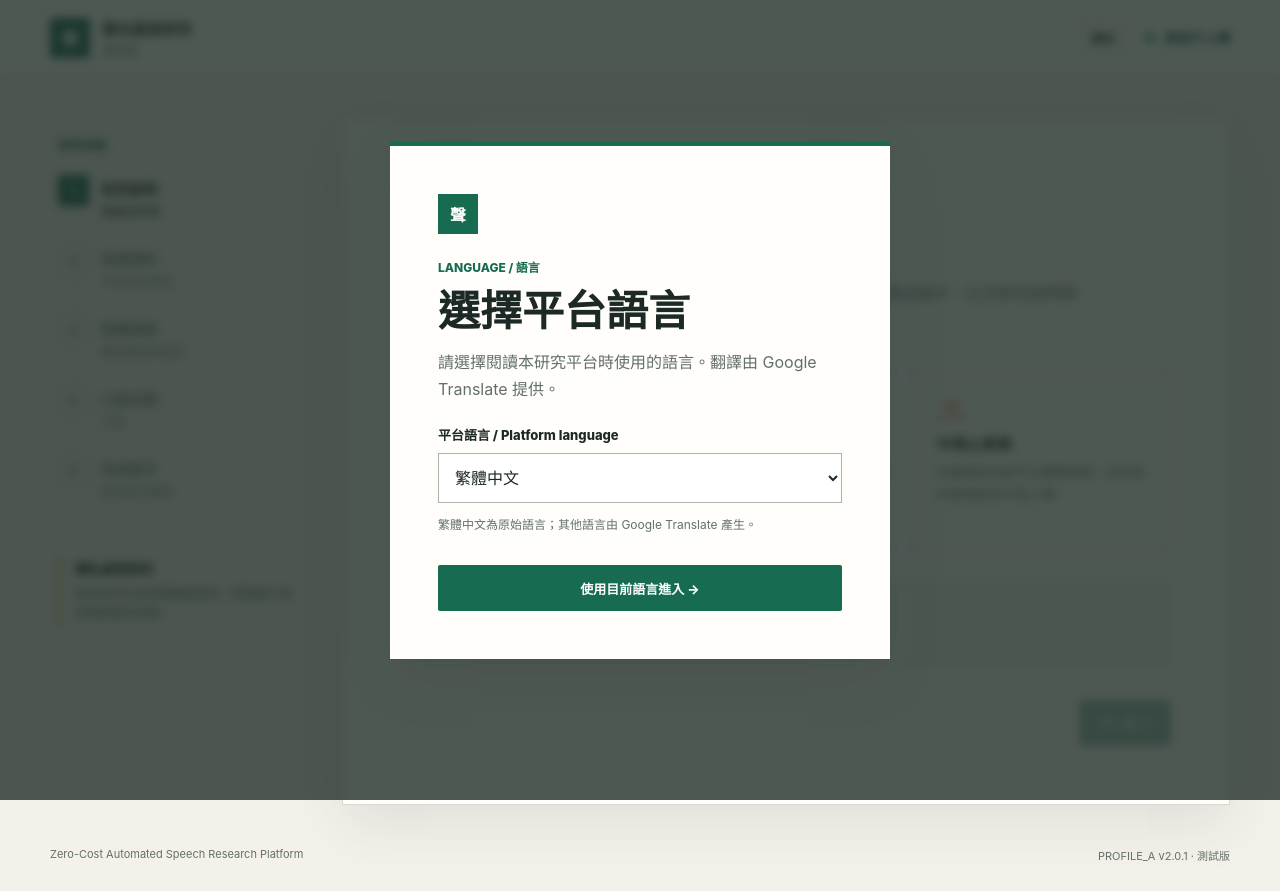
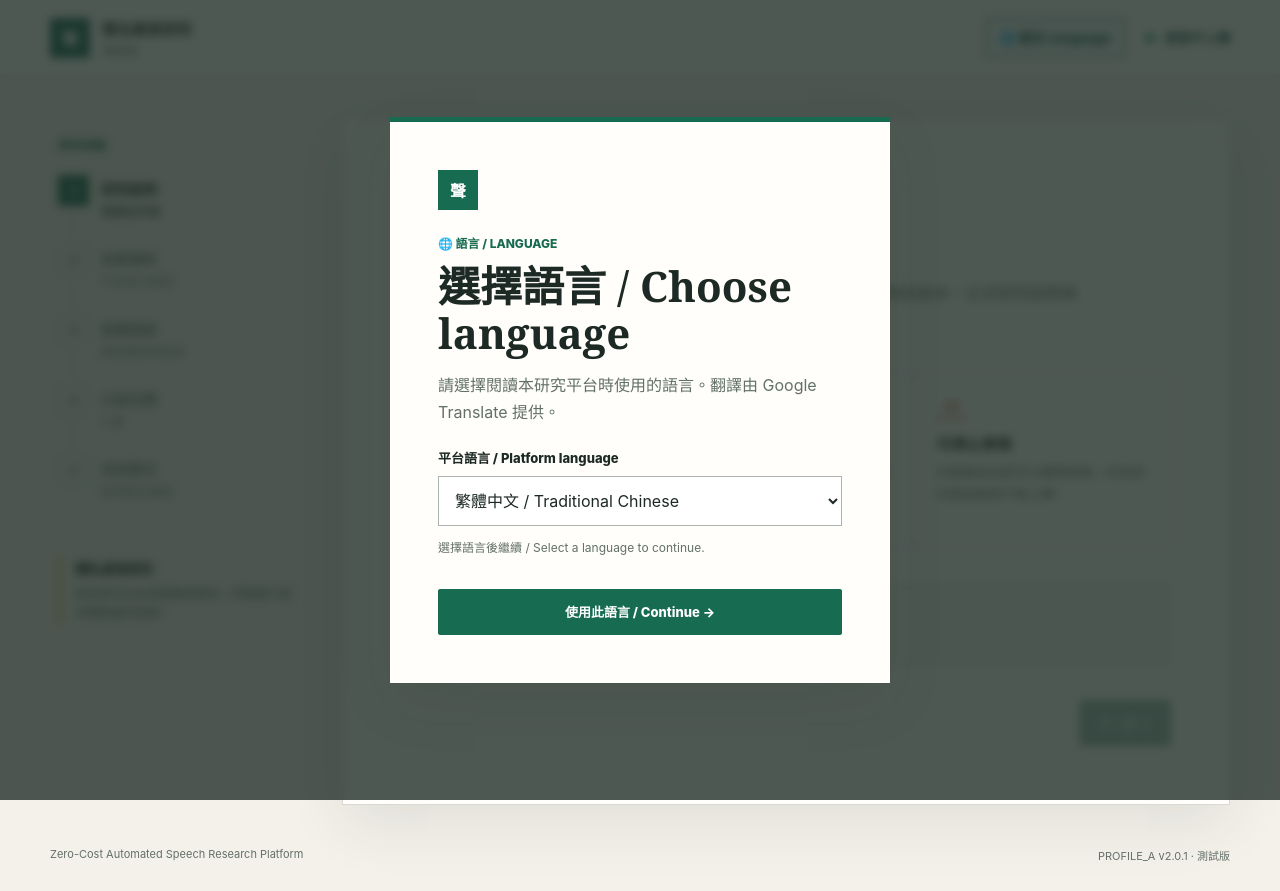
Before and after one commit to jameszdog101-ui/anonymous-speech-research-platform, a website with bundled scripts: page public/index.html in a window 1280 px wide. Built offline with nearby package versions, Linux system fonts and the light colour scheme.

Commit message:
Keep language controls universally readable

```diff
--- a/public/app.js
+++ b/public/app.js
@@ -364,7 +364,7 @@ elements.enterPlatform.addEventListener("click", () => {
   sessionStorage.setItem("platformLanguage", language);
   if (language === "zh-TW") {
     document.cookie = "googtrans=; Max-Age=0; path=/";
-    closeLanguageGate();
+    window.location.reload();
     return;
   }
   document.cookie = `googtrans=/zh-TW/${language}; path=/; SameSite=Lax`;
@@ -375,7 +375,7 @@ elements.changeLanguage.addEventListener("click", () => {
   elements.languageGate.hidden = false;
   document.body.classList.add("language-locked");
 });
-document.addEventListener("google-translate-ready", () => { elements.translateStatus.textContent = "選好語言後，按下方按鈕進入平台。"; });
+document.addEventListener("google-translate-ready", () => { elements.translateStatus.textContent = "選擇語言後繼續 / Select a language to continue."; });
 
 const savedLanguage = sessionStorage.getItem("platformLanguage");
 if (savedLanguage) {
--- a/public/index.html
+++ b/public/index.html
@@ -12,28 +12,28 @@
     <div id="language-gate" class="language-gate" role="dialog" aria-modal="true" aria-labelledby="language-title">
       <div class="language-panel">
         <span class="brand-mark language-mark" aria-hidden="true">聲</span>
-        <p class="eyebrow">Language / 語言</p>
-        <h1 id="language-title">選擇平台語言</h1>
+        <p class="eyebrow notranslate" translate="no">🌐 語言 / Language</p>
+        <h1 id="language-title" class="notranslate" translate="no">選擇語言 / Choose language</h1>
         <p>請選擇閱讀本研究平台時使用的語言。翻譯由 Google Translate 提供。</p>
-        <label class="language-select">
+        <label class="language-select notranslate" translate="no">
           <span>平台語言 / Platform language</span>
-          <select id="platform-language">
-            <option value="zh-TW">繁體中文</option>
-            <option value="zh-CN">简体中文</option>
+          <select id="platform-language" class="notranslate" translate="no">
+            <option value="zh-TW">繁體中文 / Traditional Chinese</option>
+            <option value="zh-CN">简体中文 / Simplified Chinese</option>
             <option value="en">English</option>
-            <option value="ja">日本語</option>
-            <option value="ko">한국어</option>
-            <option value="vi">Tiếng Việt</option>
-            <option value="id">Bahasa Indonesia</option>
-            <option value="ms">Bahasa Melayu</option>
-            <option value="th">ไทย</option>
-            <option value="es">Español</option>
-            <option value="fr">Français</option>
+            <option value="ja">日本語 / Japanese</option>
+            <option value="ko">한국어 / Korean</option>
+            <option value="vi">Tiếng Việt / Vietnamese</option>
+            <option value="id">Bahasa Indonesia / Indonesian</option>
+            <option value="ms">Bahasa Melayu / Malay</option>
+            <option value="th">ไทย / Thai</option>
+            <option value="es">Español / Spanish</option>
+            <option value="fr">Français / French</option>
           </select>
         </label>
         <div id="google_translate_element" class="google-translate-engine" aria-hidden="true"></div>
-        <p id="translate-status" class="field-help">繁體中文為原始語言；其他語言由 Google Translate 產生。</p>
-        <button id="enter-platform" class="button button-primary" type="button">使用目前語言進入 <span aria-hidden="true">→</span></button>
+        <p id="translate-status" class="field-help notranslate" translate="no">選擇語言後繼續 / Select a language to continue.</p>
+        <button id="enter-platform" class="button button-primary notranslate" type="button" translate="no">使用此語言 / Continue <span aria-hidden="true">→</span></button>
       </div>
     </div>
 
@@ -46,7 +46,7 @@
         </div>
       </div>
       <div class="topbar-actions">
-        <button id="change-language" class="language-button" type="button">語言</button>
+        <button id="change-language" class="language-button notranslate" type="button" translate="no" aria-label="切換語言 / Change language" title="切換語言 / Change language">🌐 語言 Language</button>
         <div class="privacy-chip"><span aria-hidden="true">●</span> 原音不上傳</div>
       </div>
     </header>
--- a/public/styles.css
+++ b/public/styles.css
@@ -84,8 +84,8 @@ button:disabled { cursor: not-allowed; opacity: 0.45; }
 .privacy-chip { font-size: 13px; color: var(--green-dark); font-weight: 700; }
 .privacy-chip span { color: #31a677; margin-right: 6px; }
 .topbar-actions { display: flex; align-items: center; gap: 18px; }
-.language-button { min-height: 34px; padding: 0 10px; border: 1px solid var(--line); background: transparent; color: var(--ink); font-size: 12px; font-weight: 800; }
-.language-button:hover { background: #f4f5f0; }
+.language-button { min-height: 40px; padding: 0 14px; border: 1px solid var(--green); background: #eef7f2; color: var(--green-dark); font-size: 13px; font-weight: 800; white-space: nowrap; }
+.language-button:hover { background: #dcefe6; }
 
 .shell {
   width: min(1180px, calc(100% - 40px));
```
Also changed, not shown: tests/validation.test.mjs (+11 -0 lines).
